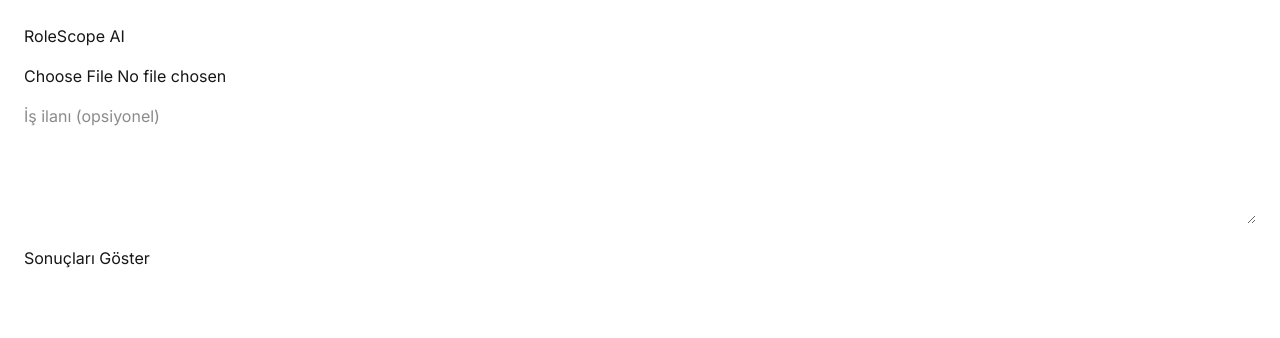
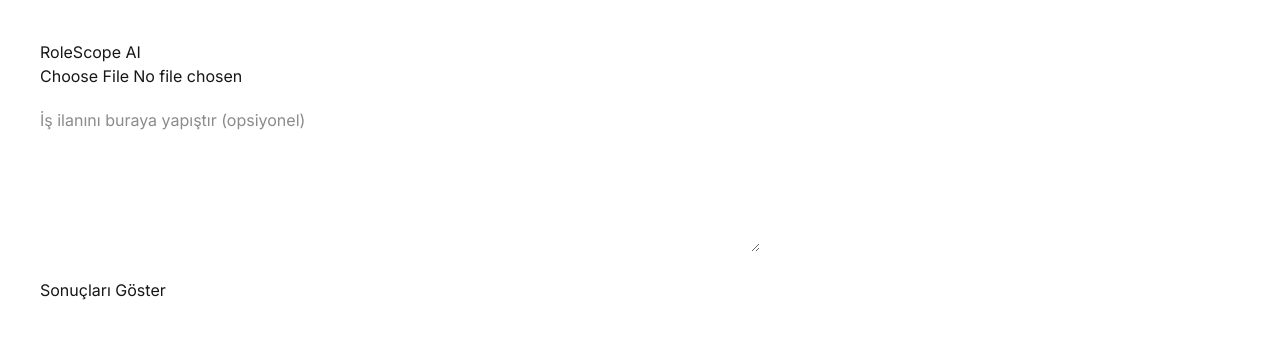
Before and after one commit to monurpirencioglu/rolescope-frontend, a Next.js app: page / in a window 1280 px wide. Shown: the top 338 px of the page. Built offline with nearby package versions, Linux system fonts and the light colour scheme.

Commit message:
Update page.tsx

```diff
--- a/app/page.tsx
+++ b/app/page.tsx
@@ -1,4 +1,5 @@
 "use client";
+
 import { useState } from "react";
 
 export default function Home() {
@@ -29,23 +30,23 @@ export default function Home() {
       });
 
       const text = await res.text();
-      if (!text) throw new Error("Backend boş yanıt döndü");
+      if (!text) throw new Error("Boş yanıt");
 
       const data = JSON.parse(text);
       setResult(data);
 
-    } catch (e: any) {
-      alert("Hata: " + e.message);
+    } catch (err: any) {
+      alert("Hata: " + err.message);
     } finally {
       setLoading(false);
     }
   };
 
   return (
-    <main style={{ padding: 24 }}>
+    <main style={{ padding: 40, maxWidth: 800 }}>
       <h1>RoleScope AI</h1>
 
-      <div style={{ marginTop: 16 }}>
+      <div style={{ marginBottom: 20 }}>
         <input
           type="file"
           accept=".pdf,.docx"
@@ -53,22 +54,22 @@ export default function Home() {
         />
       </div>
 
-      <div style={{ marginTop: 16 }}>
+      <div style={{ marginBottom: 20 }}>
         <textarea
-          placeholder="İş ilanı (opsiyonel)"
+          placeholder="İş ilanını buraya yapıştır (opsiyonel)"
           value={ilan}
           onChange={(e) => setIlan(e.target.value)}
-          rows={5}
+          rows={6}
           style={{ width: "100%" }}
         />
       </div>
 
-      <button onClick={handleAnalyze} disabled={loading} style={{ marginTop: 16 }}>
+      <button onClick={handleAnalyze} disabled={loading}>
         {loading ? "Analiz Ediliyor..." : "Sonuçları Göster"}
       </button>
 
       {result && (
-        <pre style={{ marginTop: 24 }}>
+        <pre style={{ marginTop: 30 }}>
           {JSON.stringify(result, null, 2)}
         </pre>
       )}
```
